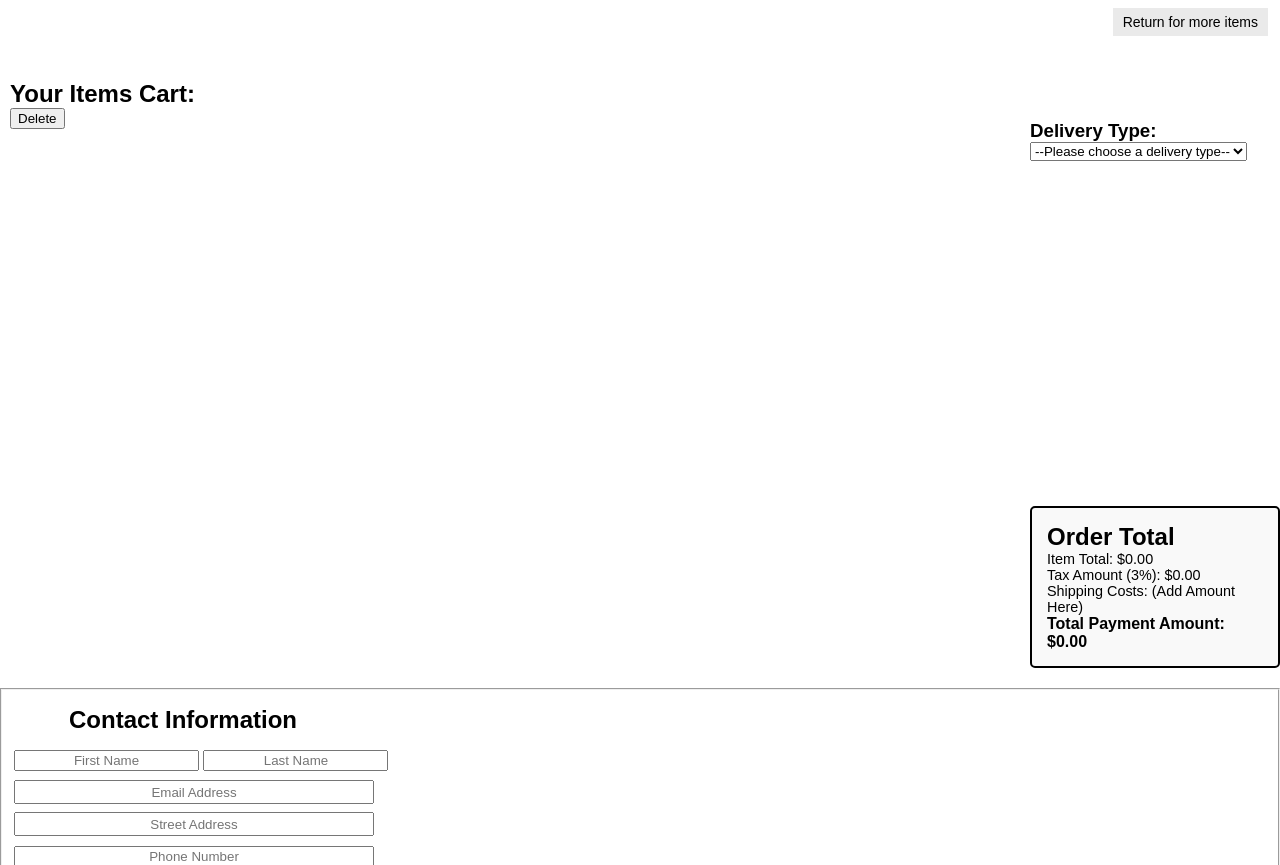
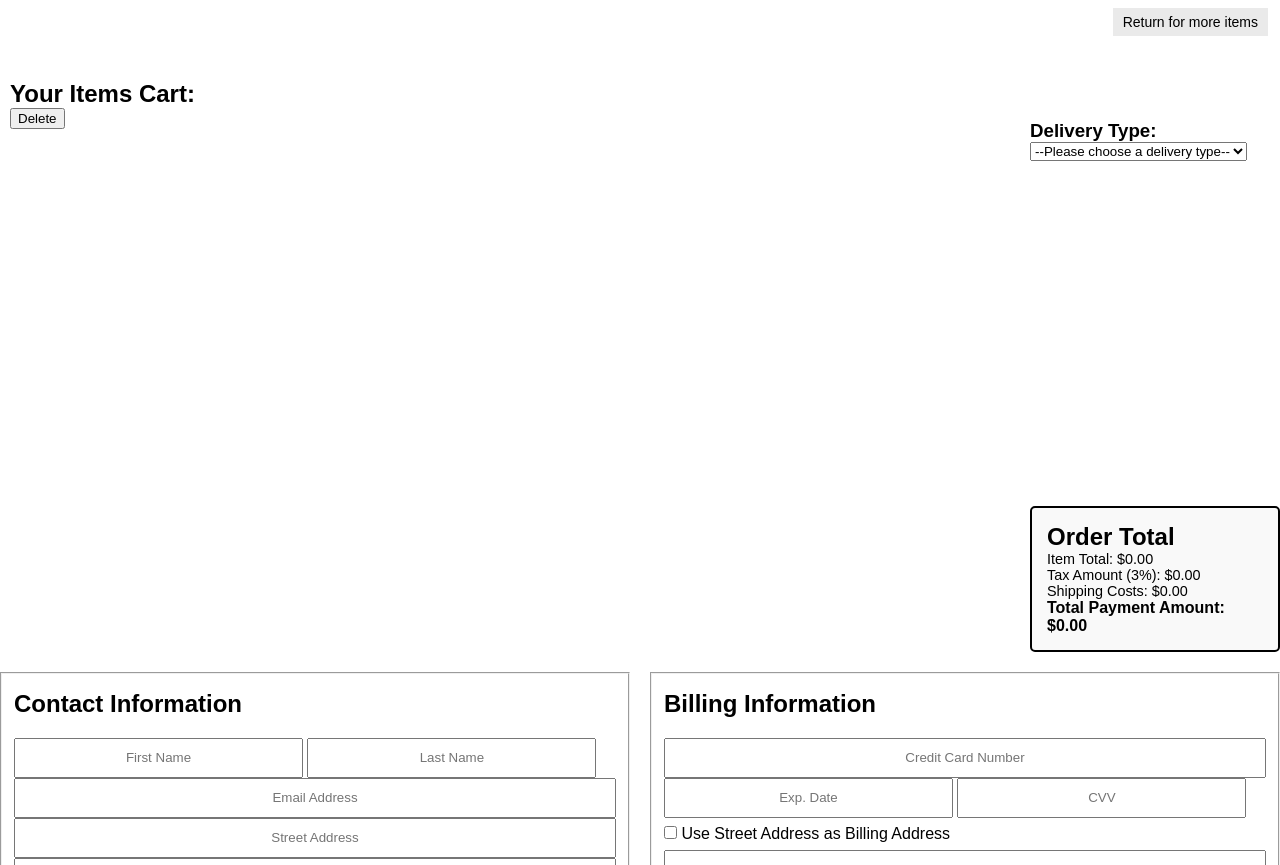
Before and after one commit to Scottymichaelmillerguy/SEIS-622-Final-Project, a website: page farmerssquare_checkout.html in a window 1280 px wide. Shown: the part 84-949 px from the top of the page. Drawn offline with Linux system fonts and the light colour scheme.

Commit message:
checkout page fix

```diff
--- a/css/styleschkoutpage.css
+++ b/css/styleschkoutpage.css
@@ -111,7 +111,6 @@ footer {
     padding: 10px;
 }
 
-
 .content {
     display: flex;
     justify-content: space-between;
@@ -132,7 +131,7 @@ footer {
 
 .delivery-type {
     margin: 0;
-    margin-top:50px;
+    margin-top: 50px;
 }
 
 #Totals {
@@ -145,22 +144,48 @@ footer {
     width: 250px;
 }
 
-
-
 .form-container {
     margin-top: 20px;
     margin-bottom: 25px;
     line-height: 2;
 }
 
-#contact_information {
-    padding-left: 55px;
-    margin-top: 0x;
+.contact-billing-container {
+    display: flex;
+    justify-content: space-between;
+    gap: 20px;
 }
 
-#billing_information {
-    padding-left: 55px;
-    margin-top: 20px;
+.contact-info, .billing-info {
+    flex: 1;
+}
+
+#contact_information, #billing_information {
+    margin-bottom: 10px;
+}
+
+.large-input {
+    width: 100%;
+    text-align: center;
+    height: 40px;
+    padding: 10px;
+    box-sizing: border-box;
+}
+
+.medium-input {
+    width: 100%;
+    text-align: center;
+    height: 40px;
+    padding: 10px;
+    box-sizing: border-box;
+}
+
+.small-input {
+    width: 48%;
+    text-align: center;
+    height: 40px;
+    padding: 10px;
+    box-sizing: border-box;
 }
 
 .item-total, .tax-amount, .shipping-cost {
@@ -171,23 +196,6 @@ footer {
     font-weight: bold;
 }
 
-.large-input {
-    width: 360px;
-    text-align: center;
-    height: 20px;
-    padding: 10px;
-    box-sizing: border-box;
-}
-
-.medium-input {
-    text-align: center;
-    width: 360px;
-}
-
-.small-input {
-    text-align: center;
-}
-
 #department {
     display: inline-block;
     margin-left: 20px;
--- a/farmerssquare_checkout.html
+++ b/farmerssquare_checkout.html
@@ -58,29 +58,67 @@
 
     <form>
         <div class="form-container">
-            <fieldset>
+            <div class="contact-billing-container">
+                <fieldset class="contact-info">
                     <h2 id="contact_information">Contact Information </h2>
-                <p><label> <input type=text class="small-input" placeholder="First Name" required></label> <label>
-                        <input type=text class="small-input" placeholder="Last Name" required></label> </p>
-                <p><label> <input type=email class="large-input" placeholder="Email Address" required></label></p>
-                <p><label> <input type=text class="large-input" placeholder="Street Address" required></label></p>
-                <p><label> <input type=tel class="medium-input" placeholder="Phone Number" pattern="[0-9]{10}"
-                            title="Enter a valid phone number: XXX-XXX-XXXX" required></label></p>
-                </br>
+                    <p>
+                        <label>
+                            <input type="text" class="small-input" placeholder="First Name" required>
+                        </label>
+                        <label>
+                            <input type="text" class="small-input" placeholder="Last Name" required>
+                        </label>
+                    </p>
+                    <p>
+                        <label>
+                            <input type="email" class="large-input" placeholder="Email Address" required>
+                        </label>
+                    </p>
+                    <p>
+                        <label>
+                            <input type="text" class="large-input" placeholder="Street Address" required>
+                        </label>
+                    </p>
+                    <p>
+                        <label>
+                            <input type="tel" class="medium-input" placeholder="Phone Number" pattern="[0-9]{10}"
+                                   inputmode="numeric" title="Enter a valid phone number: 10 digits only" required>
+                        </label>
+                    </p>
+                </fieldset>
+                <fieldset class="billing-info">
                     <h2 id="billing_information">Billing Information </h2>
-                <p><label> <input type=text class="large-input" placeholder="Credit Card Number" type="tel"
+                    <p>
+                        <label>
+                            <input type="text" class="large-input" placeholder="Credit Card Number" type="tel"
                                    pattern="[0-9\s]{13,19}" title="Enter a valid credit card number: xxxx xxxx xxxx xxxx"
-                            maxlength="19" required></label></p>
-                <p><label> <input type=text class="small-input" placeholder="Exp. Date" pattern="\d{2}/\d{2}"
-                            title="Enter a valid exp. date: MM/YY" required></label><label> <input type=text
-                            class="small-input" placeholder="CVV" pattern="\d{3}" title="Enter a valid cvv: XXX"
-                            required></label></p>
-                <input type="checkbox" id="SameAddress" class="same-address"><label for="SameAddress"></label>
-                <span class="address-choice">Use Street Address as Billing Address</span>
-                <p><label> <input type=text class="large-input" placeholder="Billing Address" required></label></p>
+                                   maxlength="19" required>
+                        </label>
+                    </p>
+                    <p>
+                        <label>
+                            <input type="text" class="small-input" placeholder="Exp. Date" pattern="\d{2}/\d{2}"
+                                   title="Enter a valid exp. date: MM/YY" required>
+                        </label>
+                        <label>
+                            <input type="text" class="small-input" placeholder="CVV" pattern="\d{3}" title="Enter a valid cvv: XXX"
+                                   required>
+                        </label>
+                    </p>
+                    <p>
+                        <input type="checkbox" id="SameAddress" class="same-address">
+                        <label for="SameAddress">Use Street Address as Billing Address</label>
+                    </p>
+                    <p>
+                        <label>
+                            <input type="text" class="large-input" placeholder="Billing Address" required>
+                        </label>
+                    </p>
                 </fieldset>
             </div>
+        </div>
     </form>
+
     <section class="paymentbtn-container" id="PaymentButton">
         <a href="farmerssquare_ordercomplete.html" class="complete-order-link">
             <button class="payment-button">Pay for Items</button>
--- a/js/payment.js
+++ b/js/payment.js
@@ -13,27 +13,28 @@ function calculatePayment() {
             const price = parseFloat(priceText);
             const quantity = parseInt(quantityElement.value);
 
-            // Multiply price by quantity and add to the total
             total += price * quantity;
         } else {
             console.error("Missing price or quantity element in a cart item.");
         }
     });
 
-    // Update the item total element with the computed total amount
     if (itemtotalElement) {
         itemtotalElement.textContent = `Item Total: $${total.toFixed(2)}`;
     } else {
         console.error("itemtotalElement not found.");
     }
 
-    // Calculate and display tax amount
-    calculateTax(total);
-    updateTotalAmount();
+    const taxAmount = calculateTax(total);
+
+    const shippingCost = calculateShippingCost();
+
+
+    updateTotalAmount(total, taxAmount, shippingCost);
 }
 
 function calculateTax(totalAmount) {
-    const taxRate = 0.03; // 3% tax rate
+    const taxRate = 0.03;
     const taxAmount = totalAmount * taxRate;
     const taxElement = document.querySelector('.tax-amount');
 
@@ -42,7 +43,8 @@ function calculateTax(totalAmount) {
     } else {
         console.error("taxElement not found.");
     }
-    updateTotalAmount();
+
+    return taxAmount;
 }
 
 function calculateShippingCost() {
@@ -50,9 +52,9 @@ function calculateShippingCost() {
     const shippingCostElement = document.querySelector('.shipping-cost');
     let shippingCost = 0;
 
-    if (deliveryTypeElement.value === 'shipping') {
+    if (deliveryTypeElement && deliveryTypeElement.value === 'shipping') {
         shippingCost = 7;
-    } else if (deliveryTypeElement.value === 'pickup') {
+    } else if (deliveryTypeElement && deliveryTypeElement.value === 'pickup') {
         shippingCost = 0;
     }
 
@@ -61,8 +63,61 @@ function calculateShippingCost() {
     } else {
         console.error("shippingCostElement not found.");
     }
-    updateTotalAmount();
+
+    return shippingCost;
 }
+
+function updateTotalAmount(itemTotal, taxAmount, shippingCost) {
+    const totalAmountElement = document.querySelector('.total-amount');
+
+    const totalAmount = itemTotal + taxAmount + shippingCost;
+
+    if (totalAmountElement) {
+        totalAmountElement.textContent = `Total Payment Amount: $${totalAmount.toFixed(2)}`;
+    } else {
+        console.error("totalAmountElement not found.");
+    }
+}
+
+
+document.addEventListener('DOMContentLoaded', () => {
+    if (window.location.pathname.includes('farmerssquare_checkout.html')) {
+        calculatePayment();
+        setupQuantityChangeListeners();
+        setupDeliveryTypeChangeListener();
+    }
+});
+
+document.querySelector('.payment-button').addEventListener('click', function (event) {
+    event.preventDefault();
+
+    const firstName = document.querySelector('input[placeholder="First Name"]').value.trim();
+    const lastName = document.querySelector('input[placeholder="Last Name"]').value.trim();
+    const email = document.querySelector('input[placeholder="Email Address"]').value.trim();
+    const streetAddress = document.querySelector('input[placeholder="Street Address"]').value.trim();
+    const phoneNumber = document.querySelector('input[placeholder="Phone Number"]').value.trim();
+    const ccNumber = document.querySelector('input[placeholder="Credit Card Number"]').value.trim();
+    const expDate = document.querySelector('input[placeholder="Exp. Date"]').value.trim();
+    const cvv = document.querySelector('input[placeholder="CVV"]').value.trim();
+    const billingAddress = document.querySelector('input[placeholder="Billing Address"]').value.trim();
+
+    if (!firstName || !lastName || !email || !streetAddress || !phoneNumber || !ccNumber || !expDate || !cvv || !billingAddress) {
+        alert('Please complete all required contact and billing information before proceeding to payment.');
+        return;
+    }
+
+    localStorage.setItem('firstName', firstName);
+    localStorage.setItem('lastName', lastName);
+    localStorage.setItem('email', email);
+    localStorage.setItem('streetAddress', streetAddress);
+    localStorage.setItem('phoneNumber', phoneNumber);
+    localStorage.setItem('ccNumber', ccNumber);
+    localStorage.setItem('expDate', expDate);
+    localStorage.setItem('cvv', cvv);
+    localStorage.setItem('billingAddress', billingAddress);
+
+    window.location.href = 'farmerssquare_ordercomplete.html';
+});
 
 function setupDeliveryTypeChangeListener() {
     const deliveryTypeElement = document.querySelector('#delivery_type');
@@ -70,6 +125,7 @@ function setupDeliveryTypeChangeListener() {
     if (deliveryTypeElement) {
         deliveryTypeElement.addEventListener('change', () => {
             calculateShippingCost();
+            calculatePayment();
         });
     } else {
         console.error("deliveryTypeElement not found.");
@@ -81,75 +137,7 @@ function setupQuantityChangeListeners() {
 
     quantityInputs.forEach(input => {
         input.addEventListener('change', () => {
-            calculatePayment(); // Recalculate the total when quantity changes
+            calculatePayment();
         });
     });
 }
-
-function updateTotalAmount() {
-    const itemTotalElement = document.querySelector('.item-total');
-    const taxAmountElement = document.querySelector('.tax-amount');
-    const shippingCostElement = document.querySelector('.shipping-cost');
-    const totalAmountElement = document.querySelector('.total-amount');
-
-    // Extract numeric values from the text content
-    const itemTotal = parseFloat(itemTotalElement.textContent.replace('Item Total: $', '')) || 0;
-    const taxAmount = parseFloat(taxAmountElement.textContent.replace('Tax Amount: $', '')) || 0;
-    const shippingCost = parseFloat(shippingCostElement.textContent.replace('Shipping Costs: $', '')) || 0;
-
-    // Calculate the total amount
-    const totalAmount = itemTotal + taxAmount + shippingCost;
-
-    // Update the total amount element
-    if (totalAmountElement) {
-        totalAmountElement.textContent = `Total Payment Amount: $${totalAmount.toFixed(2)}`;
-    } else {
-        console.error("totalAmountElement not found.");
-    }
-}
-
-
-
-document.addEventListener('DOMContentLoaded', () => {
-    if (window.location.pathname.includes('farmerssquare_checkout.html')) {
-        calculatePayment();
-        setupQuantityChangeListeners(); // Set up listeners after items are loaded
-        setupDeliveryTypeChangeListener();
-    }
-});
-
-
-document.querySelector('.payment-button').addEventListener('click', function(event) {
-    event.preventDefault(); // Prevent the default form submission
-
-    // Capture form data
-    const firstName = document.querySelector('input[placeholder="First Name"]').value.trim();
-    const lastName = document.querySelector('input[placeholder="Last Name"]').value.trim();
-    const email = document.querySelector('input[placeholder="Email Address"]').value.trim();
-    const streetAddress = document.querySelector('input[placeholder="Street Address"]').value.trim();
-    const phoneNumber = document.querySelector('input[placeholder="Phone Number"]').value.trim();
-    const ccNumber = document.querySelector('input[placeholder="Credit Card Number"]').value.trim();
-    const expDate = document.querySelector('input[placeholder="Exp. Date"]').value.trim();
-    const cvv = document.querySelector('input[placeholder="CVV"]').value.trim();
-    const billingAddress = document.querySelector('input[placeholder="Billing Address"]').value.trim();
-
-    // Check if any of the required fields are empty
-    if (!firstName || !lastName || !email || !streetAddress || !phoneNumber || !ccNumber || !expDate || !cvv || !billingAddress) {
-        alert('Please complete all required contact and billing information before proceeding to payment.');
-        return; // Stop execution if any field is empty
-    }
-
-    // Store the data in localStorage
-    localStorage.setItem('firstName', firstName);
-    localStorage.setItem('lastName', lastName);
-    localStorage.setItem('email', email);
-    localStorage.setItem('streetAddress', streetAddress);
-    localStorage.setItem('phoneNumber', phoneNumber);
-    localStorage.setItem('ccNumber', ccNumber);
-    localStorage.setItem('expDate', expDate);
-    localStorage.setItem('cvv', cvv);
-    localStorage.setItem('billingAddress', billingAddress);
-
-    // Redirect to the order completion page
-    window.location.href = 'farmerssquare_ordercomplete.html';
-});
```
Also changed, not shown: js/cart.js (+8 -14 lines), js/ordercomplete.js (+28 -25 lines). Lines whose indentation alone changed are shown as unchanged.
